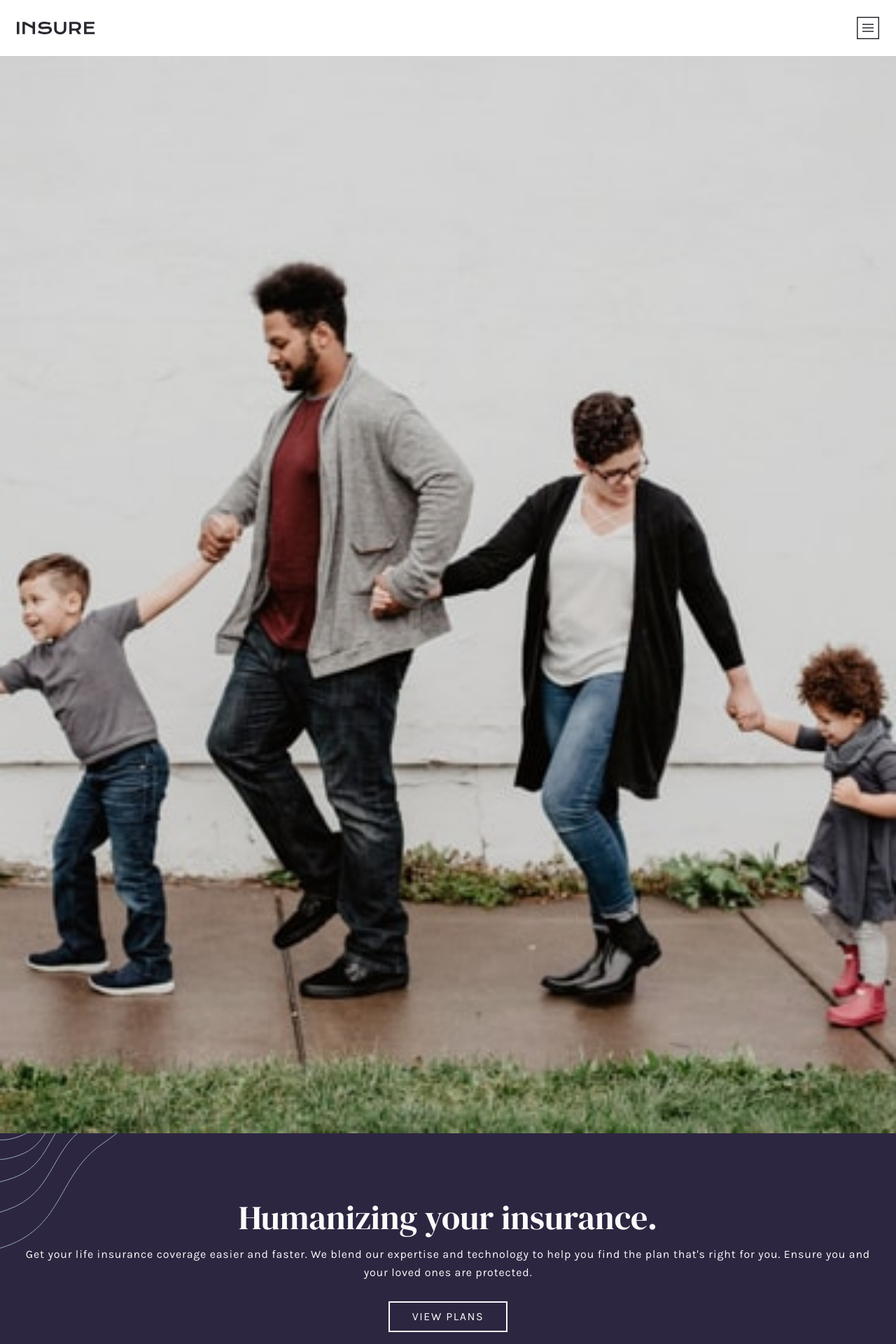
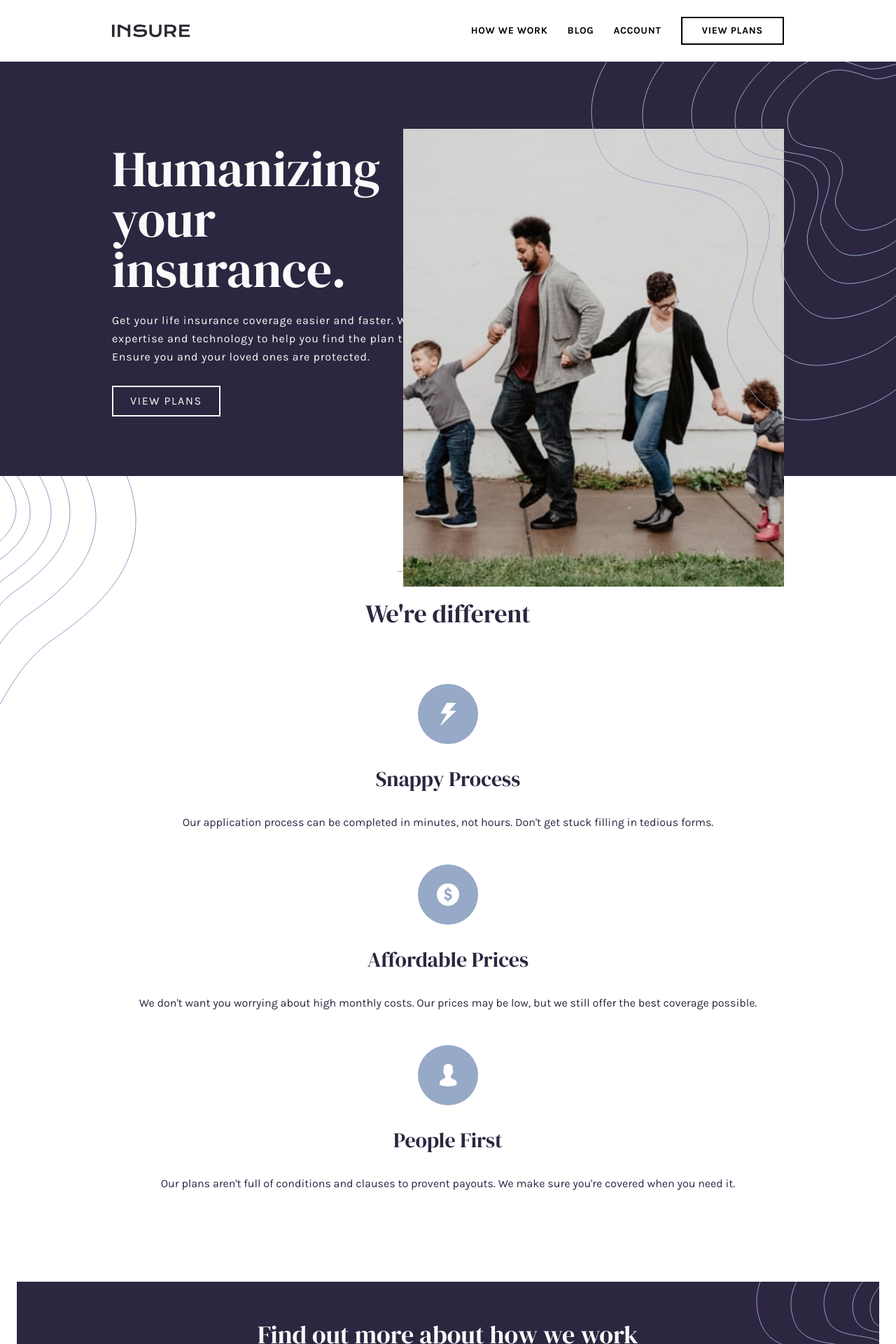
Before and after one commit to Dvin12/FrontEndMentorChallenges, a React (Vite) app: page / in a window 1280 px wide. Shown: the top 1920 px of the page at 70% size. Built offline with nearby package versions, Linux system fonts and the light colour scheme.

Commit message:
started working on the desktop version

```diff
--- a/src/App.jsx
+++ b/src/App.jsx
@@ -10,7 +10,7 @@ export default function App() {
       <Navigation />
       <Header />
       <Section />
-      <Footer />
+      {/* <Footer /> */}
     </Main>
   );
 }
--- a/src/components/Header.jsx
+++ b/src/components/Header.jsx
@@ -1,34 +1,41 @@
 export default function Header() {
   return (
-    <header className="w-full h-full flex flex-col text-vLightGray relative  ">
+    <header className="w-full h-full flex flex-col text-vLightGray relative xl:flex-row xl:h-[37rem]   ">
       <img
         src="./assets/images/image-intro-mobile.jpg"
         alt=""
-        className="w-full "
+        className="w-full   xl:absolute xl:top-24 xl:right-40 xl:w-[34rem] xl:z-20 "
       />
-      <section className="flex flex-col items-center justify-center h-full w-full bg-darkViolet gap-4 py-24 px-4 relative ">
+      <section className="flex flex-col items-center justify-center h-full w-full bg-darkViolet gap-4 py-24 px-4 relative order-last xl:order-1 xl:items-start xl:px-40 xl:overflow-hidden  ">
         <img
           src="./assets/images/bg-pattern-intro-left-mobile.svg"
           alt=""
-          className="absolute top-0 left-0 z-0"
+          className="absolute top-0 left-0 z-0 lg:hidden"
         />
-        <h1 className="text-5xl text-center font-dmSerifDisplay z-10">
+
+        <img
+          src="./assets/images/bg-pattern-intro-right-desktop.svg"
+          alt=""
+          className="absolute right-0 -top-20 hidden  lg:block z-30"
+        />
+
+        <h1 className="text-5xl  text-center font-dmSerifDisplay z-10 xl:text-7xl xl:w-[48%] xl:text-left xl:pt-8">
           Humanizing your insurance.
         </h1>
-        <p className="text-center px-2 leading-relaxed tracking-wider ">
+        <p className="text-center px-2 leading-relaxed tracking-wider xl:text-left xl:px-0  xl:w-[36rem] xl:pt-2  ">
           Get your life insurance coverage easier and faster. We blend our
           expertise and technology to help you find the plan that's right for
           you. Ensure you and your loved ones are protected.
         </p>
-        <button className="border-2 px-8 py-2 mt-3 uppercase tracking-widest ">
+        <button className="border-2 px-8 py-2 mt-3 uppercase tracking-widest xl:px-6 ">
           View Plans
         </button>
       </section>
-      {/* <img
-        src="./assets/images/bg-pattern-how-we-work-mobile.svg"
+      <img
+        src="./assets/images/bg-pattern-intro-left-desktop.svg"
         alt=""
-        className="absolute bottom-0 right-0"
-      /> */}
+        className="absolute top-[26rem] left-0 z-0 hidden lg:block"
+      />
     </header>
   );
 }
--- a/src/components/Main.jsx
+++ b/src/components/Main.jsx
@@ -1,6 +1,6 @@
 export default function Main({ children }) {
   return (
-    <main className="  w-full h-full relative overflow-hidden font-Karla ">
+    <main className="w-full h-full  relative overflow-hidden font-Karla  ">
       {children}
     </main>
   );
--- a/src/components/MobileNav.jsx
+++ b/src/components/MobileNav.jsx
@@ -3,7 +3,7 @@ export default function MobileNav({ activated }) {
     <aside
       className={`fixed top-20 left-0 w-full h-full bg-vDarkViolet text-vLightGray flex  justify-center ${
         activated ? "translate-x-0" : "translate-x-full"
-      } transition-all duration-300 z-30`}
+      } transition-all duration-300 z-30 lg:hidden`}
     >
       <img
         src="../assets/images/bg-pattern-mobile-nav.svg"
--- a/src/components/Navigation.jsx
+++ b/src/components/Navigation.jsx
@@ -9,9 +9,9 @@ export default function Navigation() {
   }
 
   return (
-    <nav className="p-6 flex items-center justify-between ">
+    <nav className="p-6 flex items-center justify-between xl:px-40 xl:py-6  z-30 ">
       <img src="./assets/images/logo.svg" alt="" />
-      <button onClick={handleClick}>
+      <button onClick={handleClick} className="lg:hidden">
         <img
           src={`./assets/images/${
             activated ? "icon-close.svg" : "icon-hamburger.svg"
@@ -19,6 +19,14 @@ export default function Navigation() {
           alt=""
         />
       </button>
+      <section className=" items-center justify-center gap-7 font-extrabold text-sm tracking-wider  z-30 hidden lg:flex">
+        <a href="#">HOW WE WORK</a>
+        <a href="#">BLOG</a>
+        <a href="#">ACCOUNT</a>
+        <a href="#" className="border-2 px-7 py-2  ">
+          VIEW PLANS
+        </a>
+      </section>
       <MobileNav activated={activated} />
     </nav>
   );
--- a/src/components/Section.jsx
+++ b/src/components/Section.jsx
@@ -1,8 +1,13 @@
 export default function Section() {
   return (
-    <section className="p-6 w-full h-full flex flex-col items-center justify-center mt-28 text-darkViolet">
+    <section className="p-6 w-full h-full flex flex-col items-center justify-center mt-28 text-darkViolet relative">
+      <img
+        src="./assets/images/bg-pattern-intro-right-mobile.svg"
+        alt=""
+        className="z-20 absolute -top-56 right-0 lg:hidden"
+      />
       <div className="w-36 items-center flex justify-center bg-grayBLue h-[1px]"></div>
-      <h3 className="text-5xl font-dmSerifDisplay mt-10">We're different</h3>
+      <h3 className="text-4xl font-dmSerifDisplay mt-10">We're different</h3>
       <article className="flex flex-col items-center mt-20 gap-8 text-center">
         <img src="./assets/images/icon-snappy-process.svg" alt="" />
         <h4 className="text-3xl font-dmSerifDisplay">Snappy Process</h4>
@@ -30,7 +35,7 @@ export default function Section() {
         </p>
       </article>
       <div className="w-full bg-darkViolet text-vLightGray flex items-center justify-center my-32 flex-col relative overflow-hidden ">
-        <span className="text-4xl text-center font-dmSerifDisplay px-6 py-14 z-20 ">
+        <span className="text-4xl text-center font-dmSerifDisplay px-7 py-14 z-20 ">
           Find out more about how we work
         </span>
         <button className="border-2 px-6 py-2 mb-16 tracking-widest ">
```
